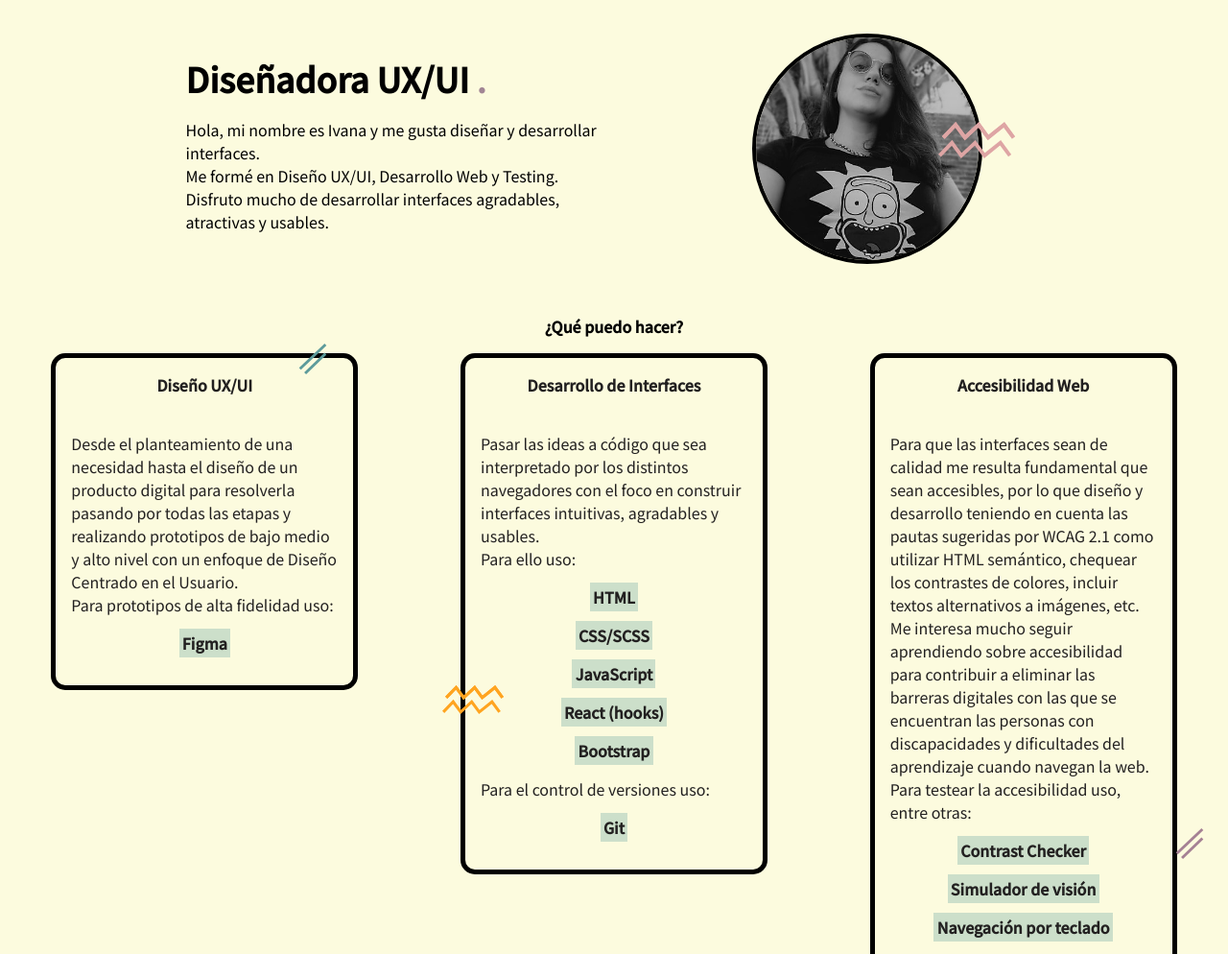
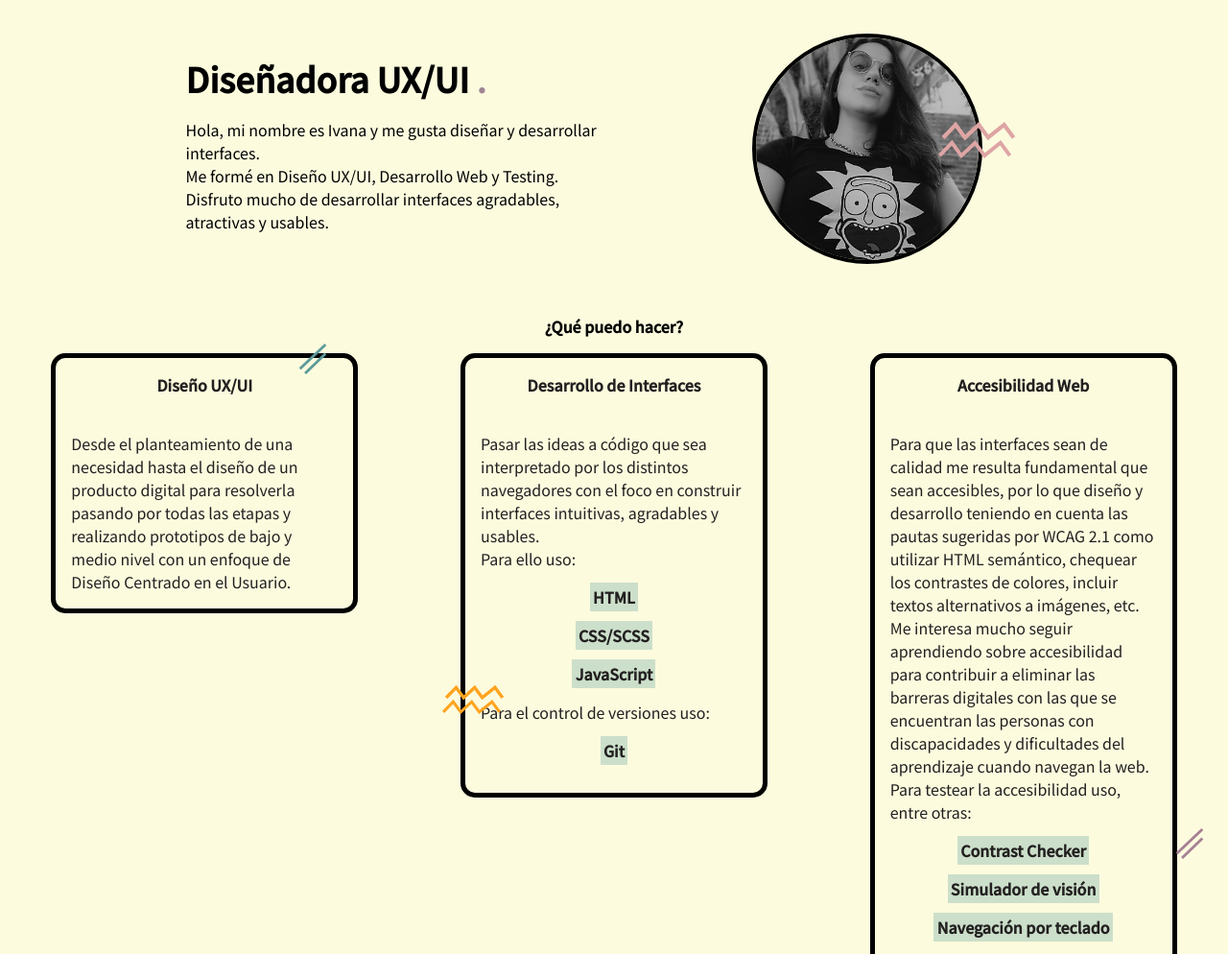
Before and after one commit to ivanalsc/ivanalsc.github.io, a plain HTML site: page index.html in a window 1280 px wide. Shown: the part 181-1175 px from the top of the page at 96% size. Drawn offline with nearby package versions, Linux system fonts and the light colour scheme.

Commit message:
Changed texts in index.html

```diff
--- a/index.html
+++ b/index.html
@@ -45,11 +45,8 @@
             <div class="card">
                 <h3>Diseño UX/UI</h3>
                 <img src='img2.svg' alt='' class='svg1 animate__animated animate__jello animate__slower animate__infinite' />
-               <p> Desde el planteamiento de una necesidad hasta el diseño de un producto digital para resolverla pasando por todas las etapas y realizando prototipos de bajo medio y alto nivel con un enfoque de Diseño Centrado en el Usuario.
-                <br> Para prototipos de alta fidelidad uso:
-                 <ul>
-                     <li><span class="tec"> Figma </span></li>
-                 </ul>
+               <p> Desde el planteamiento de una necesidad hasta el diseño de un producto digital para resolverla pasando por todas las etapas y realizando prototipos de bajo y medio nivel con un enfoque de Diseño Centrado en el Usuario.
+
                 </p>
             </div>
 
@@ -63,8 +60,6 @@
                      <li><span class="tec"> HTML </span></li>
                      <li><span class="tec"> CSS/SCSS </span></li>
                      <li><span class="tec"> JavaScript </span></li>
-                     <li><span class="tec"> React (hooks) </span></li>
-                     <li><span class="tec"> Bootstrap </span></li>
 
                      </ul>
                      <p>Para el control de versiones uso: </p>
```
